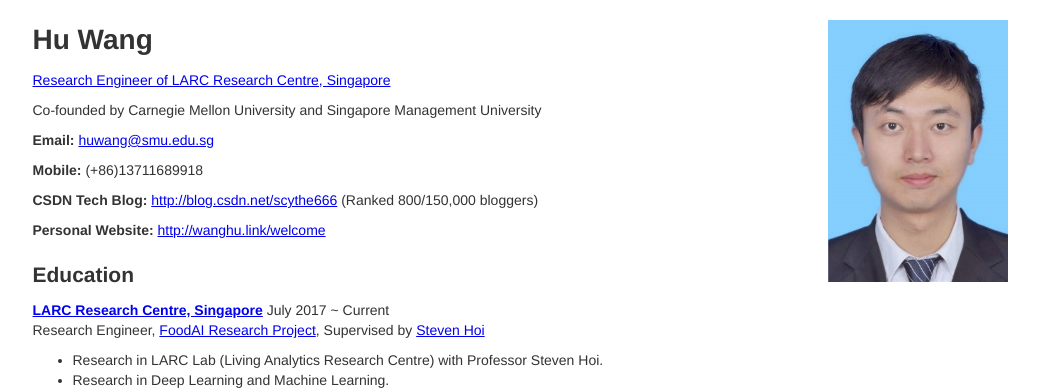
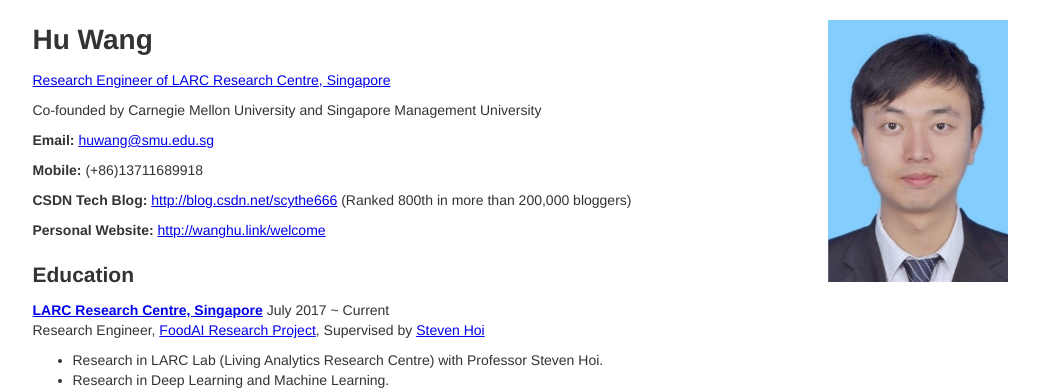
Before and after one commit to billhhh/whblog-omega, a Jekyll site: the page cv/index.html, which Jekyll copies as it is, in a window 1280 px wide and 900 px high. Shown: the top 390 px of the window, without its empty margins (120-1159 px from the left). Built offline with Jekyll 4.4.1, drawn with Linux system fonts in a browser that asks for light colours.

Commit message:
Ranked 800th in more than 200,000 bloggers

```diff
--- a/cv/index.html
+++ b/cv/index.html
@@ -24,7 +24,7 @@
       </p>
 	  <p>
         <strong>CSDN Tech Blog:</strong>
-        <a href="http://blog.csdn.net/scythe666?viewmode=contents">http://blog.csdn.net/scythe666</a> (Ranked 800/150,000 bloggers)
+        <a href="http://blog.csdn.net/scythe666?viewmode=contents">http://blog.csdn.net/scythe666</a> (Ranked 800th in more than 200,000 bloggers)
       </p>
 	  <p>
         <strong>Personal Website:</strong>
```
